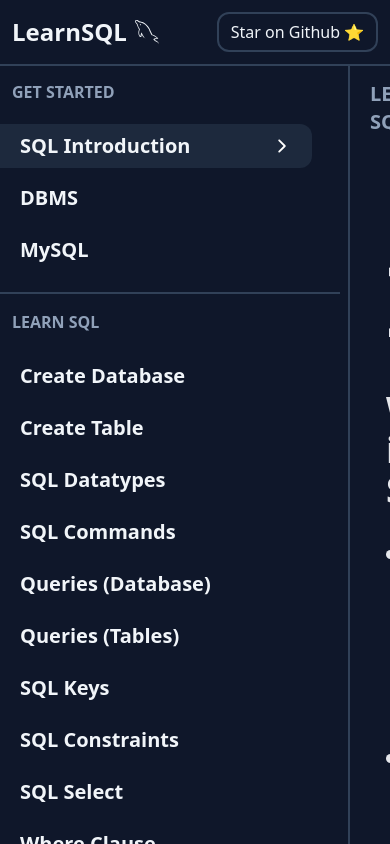
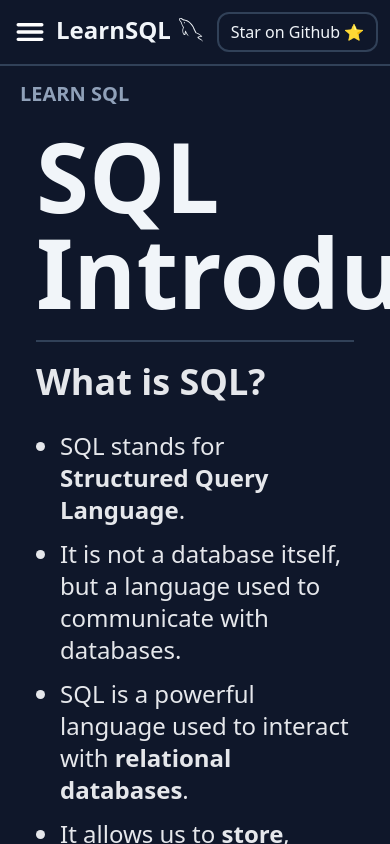
Before and after one commit to TonyStark-19/LearnSQL, a React (Vite) app: page /sql-intro in a window 390 px wide. Built offline with nearby package versions, Linux system fonts and the light colour scheme.

Commit message:
Added menu toggle + worked on responsiveness

```diff
--- a/src/App.jsx
+++ b/src/App.jsx
@@ -1,12 +1,13 @@
 // react icons
 import { GrMysql } from "react-icons/gr";
 import { IoIosArrowForward } from "react-icons/io";
+import { IoMenu } from "react-icons/io5";
 
 // import use location and react
 import { BrowserRouter as Router, useLocation, Routes, Route } from "react-router-dom";
 
 // import use effect and use ref
-import { useEffect, useRef } from "react";
+import { useEffect, useRef, useState } from "react";
 
 // import use navigate
 import { Navigate } from 'react-router-dom';
@@ -37,11 +38,14 @@ export default function App() {
 
 // Mainpage
 function MainPage({ scrollRef }) {
+  // menu toggle
+  const [menuOpen, setMenuOpen] = useState(false);
+
   return (
     <>
-      <Navbar />
+      <Navbar setMenuOpen={setMenuOpen} />
       <div className="w-full h-screen pt-16 flex flex-row">
-        <Left />
+        <Left menuOpen={menuOpen} setMenuOpen={setMenuOpen} />
         <div ref={scrollRef} className="flex-1 h-full overflow-y-auto pt-4 px-5 scrollbar-transparent bg-[#0F172A]">
           <div className="text-slate-400 text-xl pb-2 font-semibold uppercase">Learn sql</div>
 
@@ -98,20 +102,26 @@ function ScrollToTop({ scrollRef }) {
 }
 
 // navbar
-function Navbar() {
+function Navbar({ setMenuOpen }) {
   return (
     <div className="w-full fixed p-3 flex flex-row items-center justify-between
       bg-[#0F172A] border-b-slate-700 border-b-2">
-      <Link to="/sql-intro">
-        <div className="text-2xl font-semibold flex flex-row items-center gap-2 cursor-pointer
+      <div className="flex flex-row gap-2">
+        <button className="text-4xl text-white min-lg:hidden cursor-pointer" onClick={() => setMenuOpen(prev => !prev)}>
+          <IoMenu />
+        </button>
+
+        <Link to="/sql-intro">
+          <div className="text-2xl font-semibold flex flex-row items-center gap-2 cursor-pointer
         text-slate-100">LearnSQL
-          <GrMysql className="text-2xl" />
-        </div>
-      </Link>
+            <GrMysql className="text-2xl" />
+          </div>
+        </Link>
+      </div>
 
       <a href="https://github.com/TonyStark-19/LearnSQL">
         <button className="bg-transparent py-1.5 px-3 border-2 border-slate-700 rounded-xl cursor-pointer">
-          <span className="text-slate-100 pr-1">Star on Github</span>⭐
+          <span className="text-slate-100 pr-1 max-a:hidden">Star on Github</span>⭐
         </button>
       </a>
     </div>
@@ -157,16 +167,20 @@ const array3 = [
 ];
 
 // left column for pages list
-function Left() {
+function Left({ menuOpen, setMenuOpen }) {
+  // use location
   const location = useLocation();
 
   return (
-    <div className="w-96 h-full overflow-y-auto py-4 scrollbar-transparent
-      border-r-slate-700 border-r-2 bg-[#0F172A]">
+    <div className={`w-96 h-full overflow-y-auto py-4 scrollbar-transparent
+    border-r-slate-700 border-r-2 bg-[#0F172A]
+    max-lg:fixed max-lg:w-full max-lg:top-16 max-lg:z-50 max-lg:pb-14 max-lg:transition-transform max-lg:duration-300
+    ${menuOpen ? "max-lg:translate-x-0" : "max-lg:-translate-x-full"}`}>
       <div className="text-slate-400 pl-3 font-semibold uppercase">Get started</div>
-      <div className='py-3 pr-7 w-85 border-b-2 border-slate-700'>
+      <div className='py-3 pr-7 w-85 border-b-2 border-slate-700
+      min-lg:w-85 max-lg:w-full'>
         {array.map((arr, idx) => (
-          <Link to={arr.path} key={idx}>
+          <Link to={arr.path} key={idx} onClick={() => setMenuOpen(false)}>
             <li className={`group list-none py-2 px-5 my-2 font-semibold text-xl
             rounded-r-xl cursor-pointer flex flex-row items-center justify-between
             hover:bg-slate-800 text-slate-100 ${location.pathname === arr.path ? 'bg-slate-800' : ''}`}>
@@ -179,9 +193,10 @@ function Left() {
       </div>
 
       <div className="text-slate-400 pl-3 pt-4 font-semibold uppercase">Learn sql</div>
-      <div className='py-3 pr-7 pb-5 w-85 border-b-2 border-slate-700'>
+      <div className='py-3 pr-7 pb-5 w-85 border-b-2 border-slate-700
+      min-lg:w-85 max-lg:w-full'>
         {array2.map((arr, idx) => (
-          <Link to={arr.path} key={idx}>
+          <Link to={arr.path} key={idx} onClick={() => setMenuOpen(false)}>
             <li className={`group list-none py-2 px-5 my-2 font-semibold text-xl
             rounded-r-xl cursor-pointer flex flex-row items-center justify-between
             hover:bg-slate-800 text-slate-100 ${location.pathname === arr.path ? 'bg-slate-800' : ''}`}>
@@ -194,9 +209,10 @@ function Left() {
       </div>
 
       <div className="text-slate-400 pl-3 pt-4 font-semibold uppercase">Resources</div>
-      <div className='py-3 pr-7 pb-5 w-85'>
+      <div className='py-3 pr-7 pb-5 w-85
+      min-lg:w-85 max-lg:w-full'>
         {array3.map((arr, idx) => (
-          <Link to={arr.path} key={idx}>
+          <Link to={arr.path} key={idx} onClick={() => setMenuOpen(false)}>
             <li className={`group list-none py-2 px-5 my-2 font-semibold text-xl
             rounded-r-xl cursor-pointer flex flex-row items-center justify-between
             hover:bg-slate-800 text-slate-100 ${location.pathname === arr.path ? 'bg-slate-800' : ''}`}>
```
